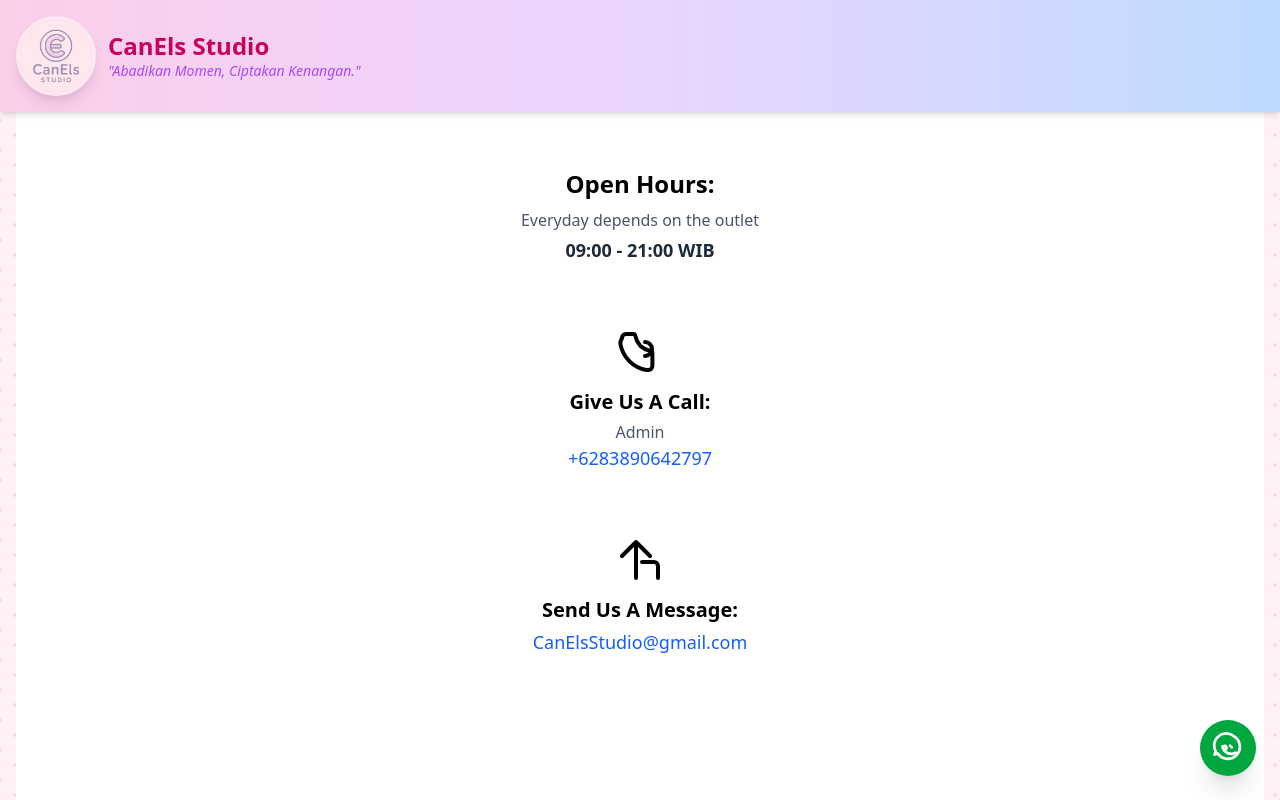
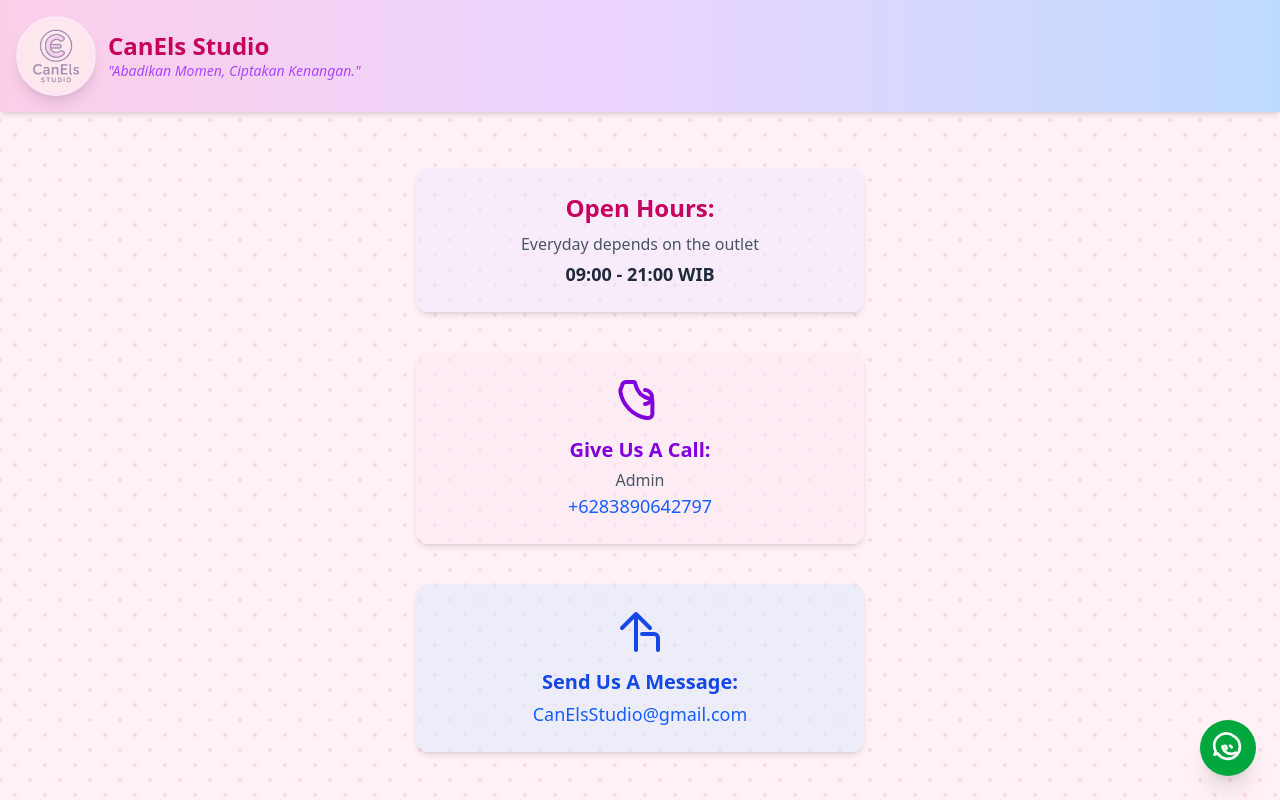
Before and after one commit to lanarizha/web-studio-foto, a Vue app: page /kontak in a window 1280 px wide. Shown: the top 800 px of the page. Built offline with nearby package versions, Linux system fonts and the light colour scheme; no server answers.

Commit message:
PRBH Card

```diff
--- a/src/pages/hal-cust/Kontak.vue
+++ b/src/pages/hal-cust/Kontak.vue
@@ -1,7 +1,8 @@
 <template>
   <LayoutPage>
-    <div class="min-h-screen flex flex-col items-center justify-start bg-white p-6 font-sans text-black transition-all duration-300 ease-in-out">
-
+    <div
+      class="min-h-screen flex flex-col items-center justify-start p-6 font-sans text-black transition-all duration-300 ease-in-out"
+    >
       <!-- Header -->
       <header class="w-full flex items-center justify-between mb-8">
         <div class="flex items-center space-x-2">
@@ -10,39 +11,80 @@
       </header>
 
       <!-- Main Content -->
-      <main class="max-w-md w-full text-center space-y-16 animate-fade-in">
-
-        <!-- Open Hours -->
-        <section class="transition duration-500 ease-in-out hover:scale-[1.02]">
-          <h2 class="text-2xl font-semibold mb-2 hover:text-blue-700 transition-colors duration-300">Open Hours:</h2>
+      <main class="max-w-md w-full text-center space-y-10 animate-fade-in">
+        <!-- Open Hours Card -->
+        <div
+          class="bg-purple-100/50 p-6 rounded-xl shadow-md hover:shadow-lg transition-all duration-300 text-center"
+        >
+          <h2 class="text-2xl font-semibold mb-2 text-pink-700">Open Hours:</h2>
           <p class="text-gray-600 font-medium mb-1">Everyday depends on the outlet</p>
           <p class="text-gray-800 text-lg font-semibold">09:00 - 21:00 WIB</p>
-        </section>
+        </div>
 
-        <!-- Call -->
-        <section class="transition duration-500 ease-in-out hover:scale-[1.02]">
+        <!-- Call Card -->
+        <div
+          class="bg-pink-100/50 p-6 rounded-xl shadow-md hover:shadow-lg transition-all duration-300 text-center"
+        >
           <div class="flex justify-center mb-3">
-            <svg xmlns="http://www.w3.org/2000/svg" class="h-12 w-12 stroke-current text-black hover:text-green-600 transition-transform duration-300 hover:rotate-6" fill="none" viewBox="0 0 24 24" stroke-width="2">
-              <path stroke-linecap="round" stroke-linejoin="round" d="M3 5a2 2 0 012-2h3.6a1 1 0 011 .8 11.61 11.61 0 002.6 5.2 11.6 11.6 0 005.2 2.6 1 1 0 01.8 1V19a2 2 0 01-2 2h-1a16 16 0 01-13-13v-1z" />
-              <path stroke-linecap="round" stroke-linejoin="round" d="M14.5 7a3.5 3.5 0 010 7" />
+            <svg
+              xmlns="http://www.w3.org/2000/svg"
+              class="h-12 w-12 stroke-current text-purple-700 hover:text-green-600 transition-transform duration-300 hover:rotate-6"
+              fill="none"
+              viewBox="0 0 24 24"
+              stroke-width="2"
+            >
+              <path
+                stroke-linecap="round"
+                stroke-linejoin="round"
+                d="M3 5a2 2 0 012-2h3.6a1 1 0 011 .8 11.61 11.61 0 002.6 5.2 11.6 11.6 0 005.2 2.6 1 1 0 01.8 1V19a2 2 0 01-2 2h-1a16 16 0 01-13-13v-1z"
+              />
+              <path
+                stroke-linecap="round"
+                stroke-linejoin="round"
+                d="M14.5 7a3.5 3.5 0 010 7"
+              />
             </svg>
           </div>
-          <h3 class="text-xl font-semibold mb-1">Give Us A Call:</h3>
+          <h3 class="text-xl font-semibold mb-1 text-purple-700">Give Us A Call:</h3>
           <p class="text-gray-600">Admin</p>
-          <a href="tel:+6283890642797" class="text-blue-600 hover:text-blue-800 hover:underline text-lg transition duration-300">+6283890642797</a>
-        </section>
+          <a
+            href="tel:+6283890642797"
+            class="text-blue-600 hover:text-blue-800 hover:underline text-lg transition duration-300"
+            >+6283890642797</a
+          >
+        </div>
 
-        <!-- Email -->
-        <section class="transition duration-500 ease-in-out hover:scale-[1.02]">
+        <!-- Email Card -->
+        <div
+          class="bg-blue-100/50 p-6 rounded-xl shadow-md hover:shadow-lg transition-all duration-300 text-center"
+        >
           <div class="flex justify-center mb-3">
-            <svg xmlns="http://www.w3.org/2000/svg" class="h-12 w-12 stroke-current text-black hover:text-red-600 transition-transform duration-300 hover:-rotate-6" fill="none" viewBox="0 0 24 24" stroke-width="2">
-              <path stroke-linecap="round" stroke-linejoin="round" d="M3 10l7-7m0 0l7 7m-7-7v18" />
-              <path stroke-linecap="round" stroke-linejoin="round" d="M21 21v-6a2 2 0 00-2-2h-6" />
+            <svg
+              xmlns="http://www.w3.org/2000/svg"
+              class="h-12 w-12 stroke-current text-blue-700 hover:text-red-600 transition-transform duration-300 hover:-rotate-6"
+              fill="none"
+              viewBox="0 0 24 24"
+              stroke-width="2"
+            >
+              <path
+                stroke-linecap="round"
+                stroke-linejoin="round"
+                d="M3 10l7-7m0 0l7 7m-7-7v18"
+              />
+              <path
+                stroke-linecap="round"
+                stroke-linejoin="round"
+                d="M21 21v-6a2 2 0 00-2-2h-6"
+              />
             </svg>
           </div>
-          <h3 class="text-xl font-semibold mb-1">Send Us A Message:</h3>
-          <a href="mailto:CanElsStudio@gmail.com" class="text-blue-600 hover:text-blue-800 hover:underline text-lg transition duration-300">CanElsStudio@gmail.com</a>
-        </section>
+          <h3 class="text-xl font-semibold mb-1 text-blue-700">Send Us A Message:</h3>
+          <a
+            href="mailto:CanElsStudio@gmail.com"
+            class="text-blue-600 hover:text-blue-800 hover:underline text-lg transition duration-300"
+            >CanElsStudio@gmail.com</a
+          >
+        </div>
       </main>
 
       <!-- WhatsApp Floating Button -->
@@ -53,24 +95,44 @@
         aria-label="WhatsApp Chat"
         class="fixed bottom-6 right-6 w-14 h-14 bg-green-600 rounded-full shadow-xl flex items-center justify-center hover:bg-green-700 hover:scale-110 hover:shadow-2xl transition-all duration-300 ease-in-out"
       >
-        <svg xmlns="http://www.w3.org/2000/svg" class="w-8 h-8 text-white" fill="none" viewBox="0 0 24 24" stroke="currentColor" stroke-width="2">
-          <path stroke-linecap="round" stroke-linejoin="round" d="M16.88 3.549a9.035 9.035 0 11-12.53 12.54l-2.49.9.9-2.49a9.04 9.04 0 0114.12-10.94z" />
-          <path stroke-linecap="round" stroke-linejoin="round" d="M17.68 15.485a6.68 6.68 0 01-3.274.897 6.751 6.751 0 01-6.278-4.35l-.322-1.2 1.938-.408a.75.75 0 01.858.544l.278 1.072a.75.75 0 01-.354.815l-1.527.991m4.552-3.56l1.25 1.165" />
+        <svg
+          xmlns="http://www.w3.org/2000/svg"
+          class="w-8 h-8 text-white"
+          fill="none"
+          viewBox="0 0 24 24"
+          stroke="currentColor"
+          stroke-width="2"
+        >
+          <path
+            stroke-linecap="round"
+            stroke-linejoin="round"
+            d="M16.88 3.549a9.035 9.035 0 11-12.53 12.54l-2.49.9.9-2.49a9.04 9.04 0 0114.12-10.94z"
+          />
+          <path
+            stroke-linecap="round"
+            stroke-linejoin="round"
+            d="M17.68 15.485a6.68 6.68 0 01-3.274.897 6.751 6.751 0 01-6.278-4.35l-.322-1.2 1.938-.408a.75.75 0 01.858.544l.278 1.072a.75.75 0 01-.354.815l-1.527.991m4.552-3.56l1.25 1.165"
+          />
         </svg>
       </a>
-
     </div>
   </LayoutPage>
 </template>
 
 <script setup>
-import LayoutPage from '../../layouts/layout-cust/LayoutPage.vue'
+import LayoutPage from "../../layouts/layout-cust/LayoutPage.vue";
 </script>
 
 <style scoped>
 @keyframes fade-in {
-  from { opacity: 0; transform: translateY(20px); }
-  to { opacity: 1; transform: translateY(0); }
+  from {
+    opacity: 0;
+    transform: translateY(20px);
+  }
+  to {
+    opacity: 1;
+    transform: translateY(0);
+  }
 }
 
 .animate-fade-in {
```
